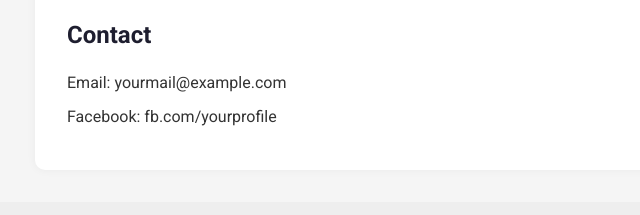
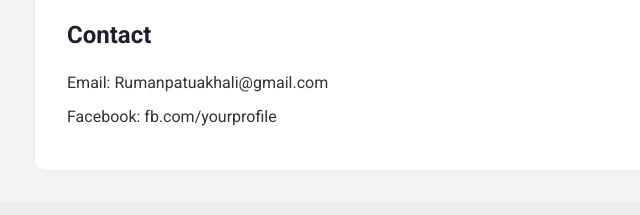
Before and after one commit to RumanBangladesh/rumanbangladesh.github.io, a plain HTML site: page index.html in a window 1280 px wide. Shown: the part 845-1060 px from the top of the page, 155-795 px from the left. Drawn offline with Linux system fonts and the light colour scheme.

Commit message:
Update index.html

```diff
--- a/index.html
+++ b/index.html
@@ -92,7 +92,7 @@
 
   <section class="contact">
     <h2>Contact</h2>
-    <p>Email: yourmail@example.com</p>
+    <p>Email: Rumanpatuakhali@gmail.com</p>
     <p>Facebook: fb.com/yourprofile</p>
   </section>
 
```
